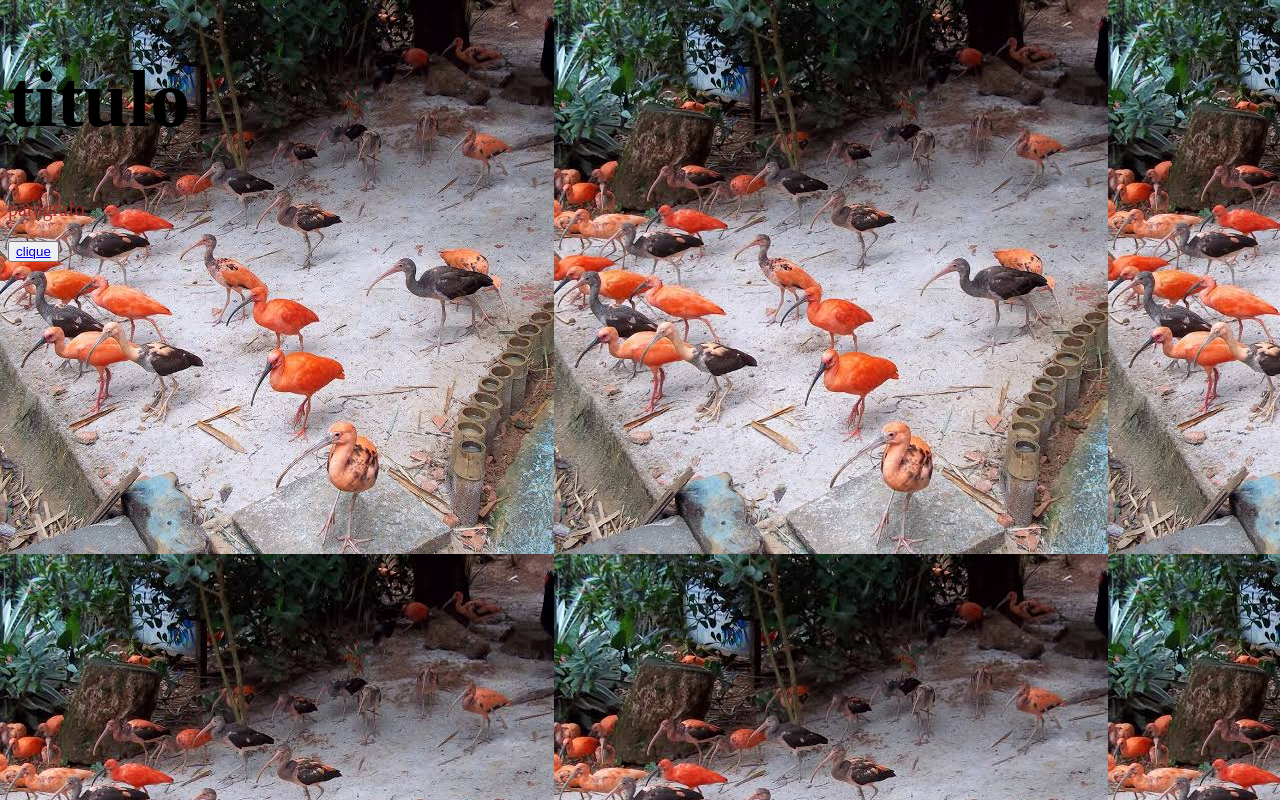
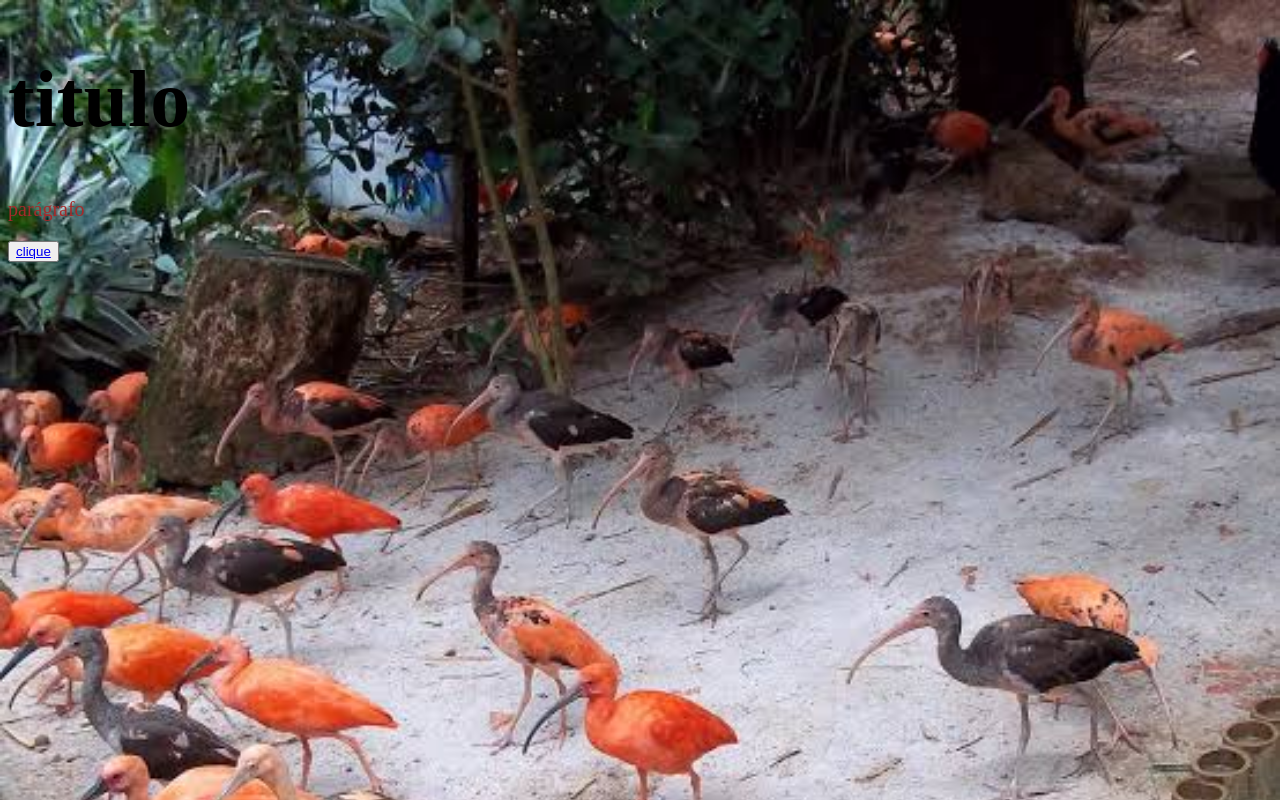
Before and after one commit to felipecrzOl/PA_aitividade_dupla, a plain HTML site: page index.html in a window 1280 px wide. Drawn offline with Linux system fonts and the light colour scheme.

Commit message:
Fundo Principal

```diff
--- a/casa.css
+++ b/casa.css
@@ -1,5 +1,10 @@
 body {
-    background-image:url("assets/tucano.jpg")
+    background-image:url("assets/tucano.jpg");
+    background-size: cover;
+    /* background-size: cover; imagem cobre toda a pagina, mantem a proporção.
+    background-position: center; centraliza a imagem na tela.
+    background-repeat: no-repeat; Não repete a imagem.
+    background-attachment: fixed; fixa imagem, mesmo com zoom.*/
 }
 
 h1 {
--- a/index.css
+++ b/index.css
@@ -1,6 +1,19 @@
 body{
-    background-image: url("assets/animais.jpg")
+    background-image: url("assets/animais.jpg");
+    background-size: cover;
+    /* Fixa imagem, mesmo com zoom. */
+    /* background-attachment: fixed; */
+
+    /* A imagem cobre toda a pagina, mantem a proporção. */
+    /* background-size: cover; */
+
+    /* Centraliza a imagem na tela. */
+    /* background-position: center; */
+
+    /*Não deixa repetir a imagem. */
+    /* background-repeat: no-repeat; */
 }
+
 h1{
     font-size: 80px;
 }
```
Also changed, not shown: 1 other file.
